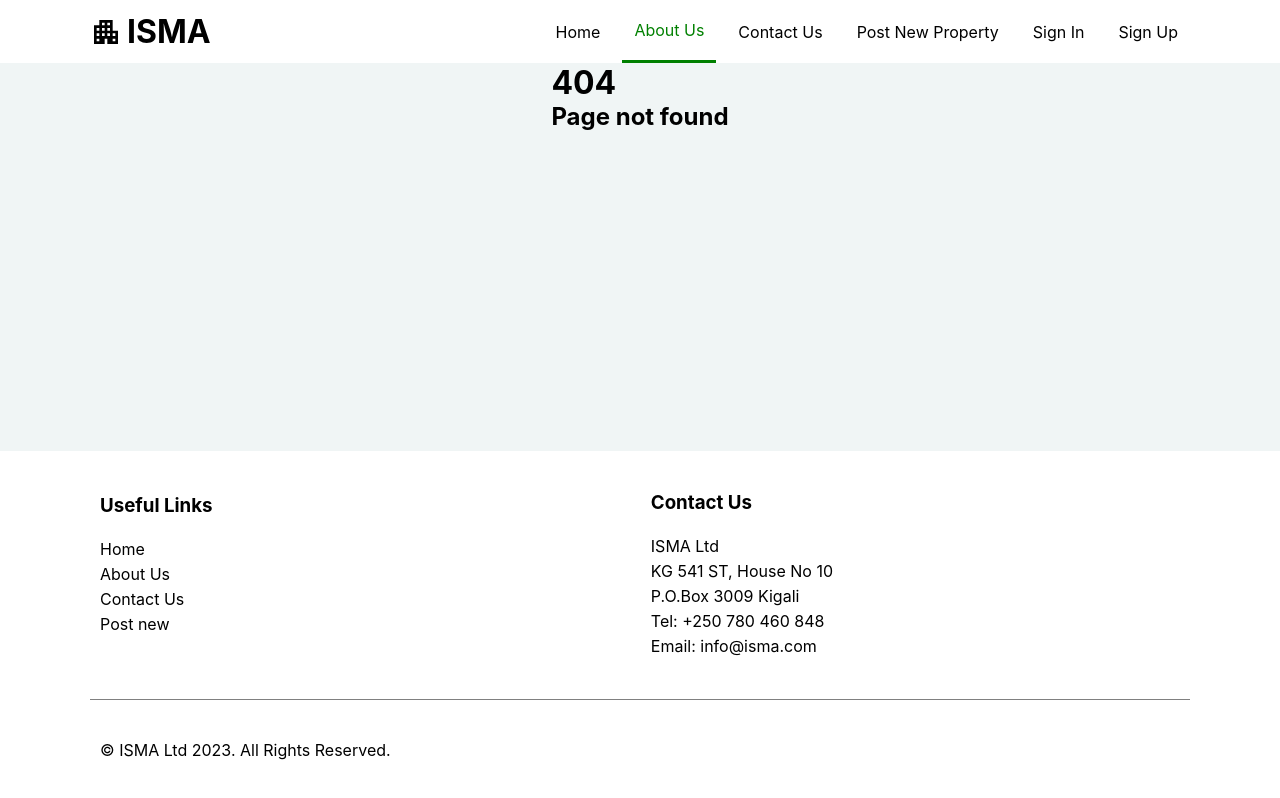
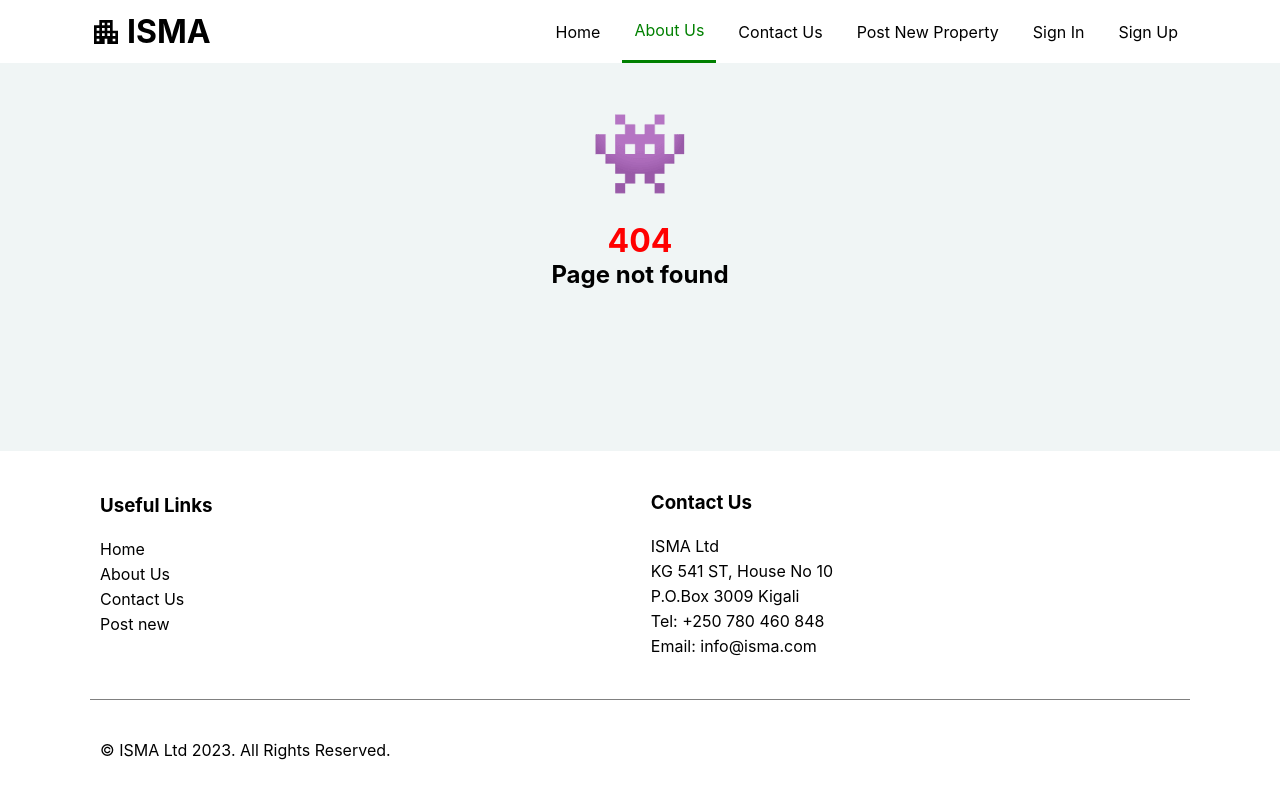
Before and after one commit to hirwajeaneric/apartment-sharing-web-app, a React (Create React App) app: page /aboutus in a window 1280 px wide. Built offline with nearby package versions, Linux system fonts and the light colour scheme.

Commit message:
Error page completed

```diff
--- a/src/pages/ErrorPage.jsx
+++ b/src/pages/ErrorPage.jsx
@@ -1,15 +1,21 @@
 import React from 'react';
 import { Helmet } from 'react-helmet-async';
+import { FullWidthContainer, PageSizedContainer } from '../components/styled-components/generalComponents';
 
 export default function ErrorPage() {
   return (
-    <div>
+    <FullWidthContainer>
       <Helmet>
         <title>Page not found.</title>
         <meta name="description" content={`Page not found`} />
       </Helmet>
-        <h1>404</h1>
-        <h2>Page not found</h2>
-    </div>
+      <PageSizedContainer style={{ flexDirection: 'column', alignItems: 'center' }}>
+        <div style={{ margin: '40px 0' }}>
+          <p style={{ fontSize: '500%', textAlign: 'center', marginBottom: '20px' }}>👾</p>
+          <h1 style={{ color: 'red', textAlign: 'center' }}>404</h1>
+          <h2>Page not found</h2>
+        </div>
+      </PageSizedContainer>
+    </FullWidthContainer>
   )
 }
```
